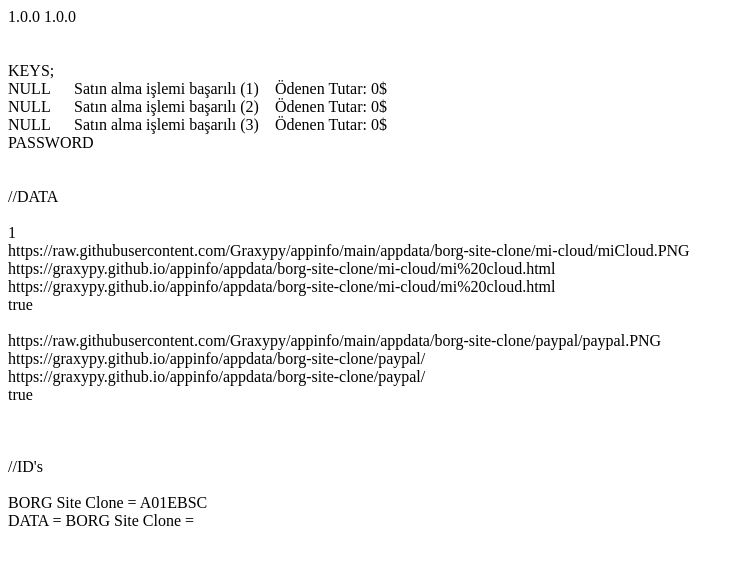
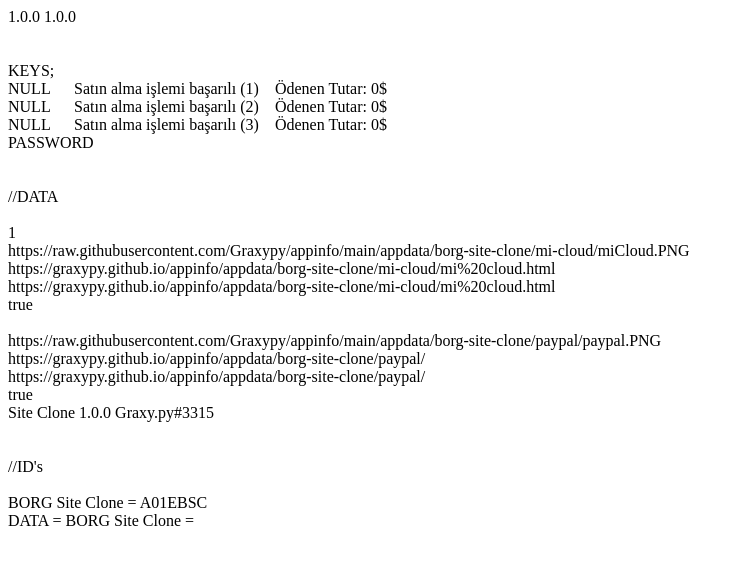
Before and after one commit to Graxypy/app, a plain HTML site: page index.html in a window 1280 px wide. Shown: the whole page, without its empty margins (0-743 px from the left). Drawn offline with Linux system fonts and the light colour scheme.

Commit message:
Update index.html

```diff
--- a/index.html
+++ b/index.html
@@ -35,6 +35,10 @@
 <A01EBSC-suit-2>true</A01EBSC-suit-2></br>
 
 
+
+
+<launcher-p1-1>Site Clone</launcher-p1-1>  <launcher-p1-2>1.0.0</launcher-p1-2>  <launcher-p1-3>Graxy.py#3315</launcher-p1-3>
+
 </br></br></br>
 
 
```
